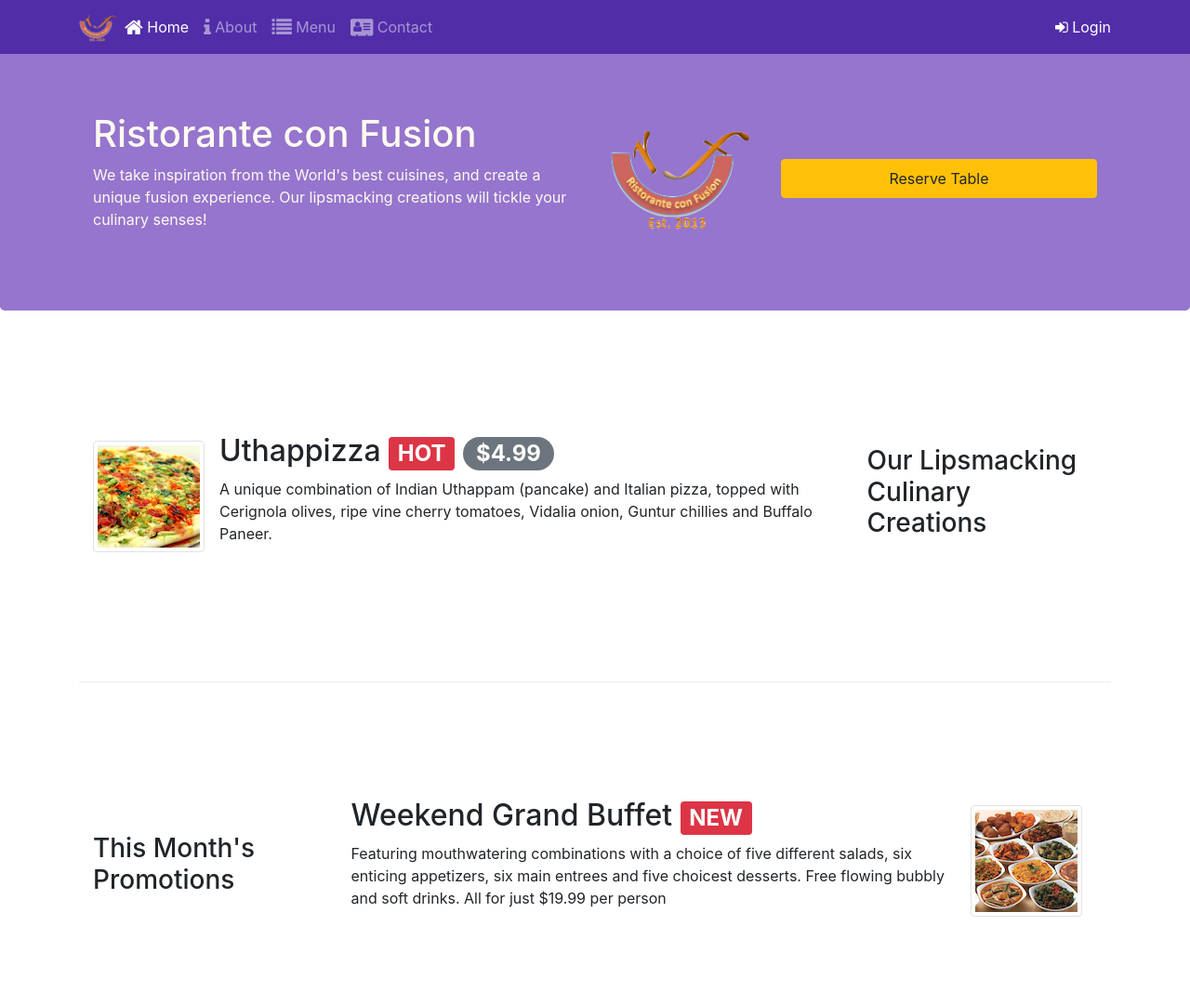
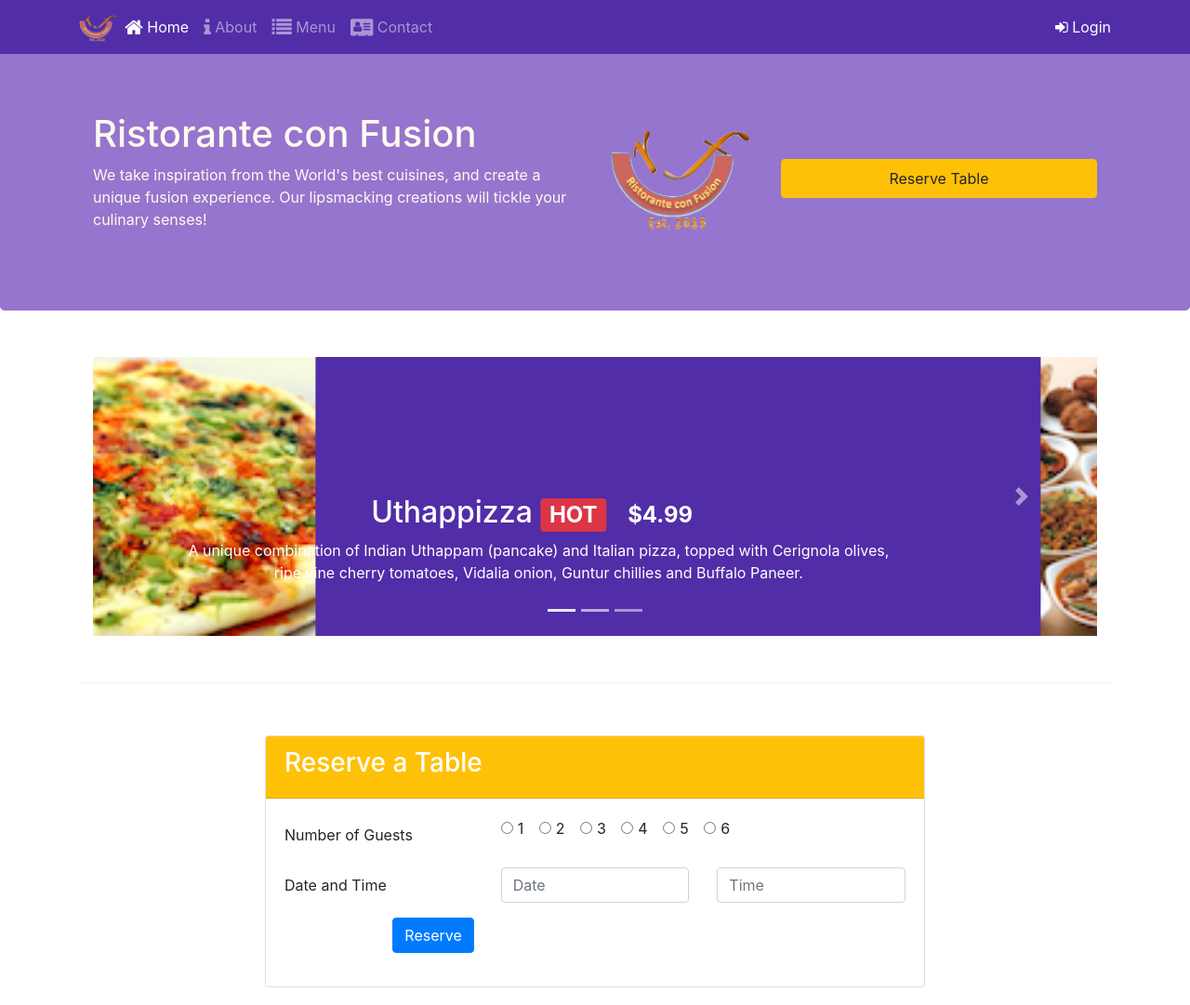
Before and after one commit to rkstrdee/conFusion, a website: page index.html in a window 1280 px wide. Shown: the top 1081 px of the page at 93% size. Drawn offline with nearby package versions, Linux system fonts and the light colour scheme.

Commit message:
Carousel

```diff
--- a/css/styles.css
+++ b/css/styles.css
@@ -44,3 +44,19 @@ address{
     border-bottom: 1px solid #ddd;
     padding: 10px;
 }
+
+
+.carousel {
+    background:#512DA8;
+}
+
+.carousel-item {
+  height: 300px;
+}
+
+.carousel-item img {
+    position: absolute;
+    top: 0;
+    left: 0;
+    min-height: 300px;
+}
--- a/index.html
+++ b/index.html
@@ -79,6 +79,9 @@
 
     <header class="jumbotron">
         <div class="container">
+
+
+
             <div class="row row-header align-items-center">
                 <div class="col-12 col-sm-6">
                     <h1>Ristorante con Fusion</h1>
@@ -98,7 +101,64 @@
     </header>
 
     <div class="container">
-        <div class="row row-content align-items-center">
+        <div class="row row-content">
+            <div class="col">
+                <div id="mycarousel" class="carousel slide" data-ride="carousel">
+                    <div class="carousel-inner" role="listbox">
+
+                        <div class="carousel-item active">
+                            <img class="d-block img-fluid"
+                                src="img/uthappizza.png" alt="Uthappizza">
+                            <div class="carousel-caption d-none d-md-block">
+                                <h2>Uthappizza <span class="badge badge-danger">HOT</span> <span class="badge badge-pill badge-default">$4.99</span></h2>
+                                <p class="d-none d-sm-block">A unique combination of Indian Uthappam (pancake) and
+                                    Italian pizza, topped with Cerignola olives, ripe vine
+                                    cherry tomatoes, Vidalia onion, Guntur chillies and
+                                    Buffalo Paneer.</p>
+                            </div>
+                        </div>
+
+                        <div class="carousel-item">
+                            <img class="d-block img-fluid"
+                                src="img/buffet.png" alt="buffet">
+                            <div class="carousel-caption d-none d-md-block">
+                            <h2>Weekend Grand Buffet <span class="badge badge-danger">NEW</span></h2>
+                            <p class="d-none d-sm-block">Featuring mouthwatering combinations with a choice of five different salads, six enticing appetizers, six main entrees and five choicest desserts. Free flowing bubbly and soft drinks. All for just $19.99 per person</p>
+                            </div>
+                        </div>
+
+                        <div class="carousel-item">
+                            <img class="d-flex mr-3 img-thumbnail align-self-center"
+                            src="img/alberto.png" alt="Alberto Somayya">
+                        <div class="carousel-caption d-none d-md-block">
+
+                            <h2>Alberto Somayya</h2>
+                            <h4>Executive Chef</h4>
+                            <p class="d-none d-sm-block">Award winning three-star Michelin chef with wide
+                                International experience having worked closely with
+                                whos-who in the culinary world, he specializes in
+                                creating mouthwatering Indo-Italian fusion experiences.
+                                </p>
+                        </div>
+                        </div>
+                    </div>
+                    <ol class="carousel-indicators">
+                        <li data-target="#mycarousel" data-slide-to="0" class="active"></li>
+                        <li data-target="#mycarousel" data-slide-to="1"></li>
+                        <li data-target="#mycarousel" data-slide-to="2"></li>
+                    </ol>
+                    <a class="carousel-control-prev" href="#mycarousel" role="button" data-slide="prev">
+                        <span class="carousel-control-prev-icon"></span>
+                    </a>
+                    <a class="carousel-control-next" href="#mycarousel" role="button" data-slide="next">
+                        <span class="carousel-control-next-icon"></span>
+                    </a>
+                </div>
+             </div>
+        </div>
+
+
+        <!-- <div class="row row-content align-items-center">
             <div class="col-12 col-sm-4 order-sm-last col-md-3">
                 <h3>Our Lipsmacking Culinary Creations</h3>
             </div>
@@ -127,7 +187,7 @@
                 <div class="media">
                     <div class="media-body">
                         <h2 class="mt-0">Weekend Grand Buffet <span class="badge badge-danger">NEW</span></h2>
-                        <p class="d-none d-sm-block">Featuring mouthwatering combinations with a choice of five different salads, six enticing appetizers, six main entrees and five choicest desserts. Free flowing bubbly and soft drinks. All for just $19.99 per person</p>
+
                     </div>
                     <img class="d-flex mr-3 img-thumbnail align-self-center"
                             src="img/buffet.png" alt="Uthappizza">
@@ -142,21 +202,11 @@
             </div>
             <div class="col col-sm order-sm-firstcol-md">
                 <div class="media">
-                    <img class="d-flex mr-3 img-thumbnail align-self-center"
-                            src="img/alberto.png" alt="Alberto Somayya">
-                    <div class="media-body">
-                        <h2 class="mt-0">Alberto Somayya</h2>
-                        <h4>Executive Chef</h4>
-                        <p class="d-none d-sm-block">Award winning three-star Michelin chef with wide
-                            International experience having worked closely with
-                            whos-who in the culinary world, he specializes in
-                            creating mouthwatering Indo-Italian fusion experiences.
-                            </p>
-                    </div>
+
                 </div>
 
             </div>
-        </div>
+        </div> -->
 
         <div class="row row-content align-items-center">
             <div class="col-12 col-sm-8 mx-auto">
```
